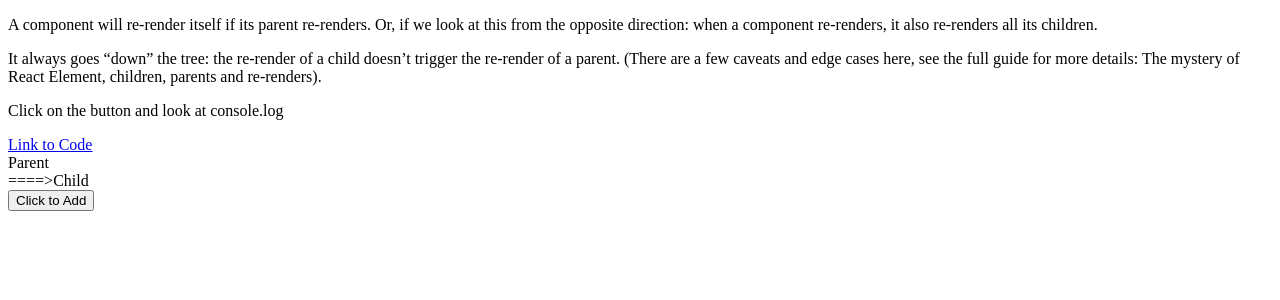
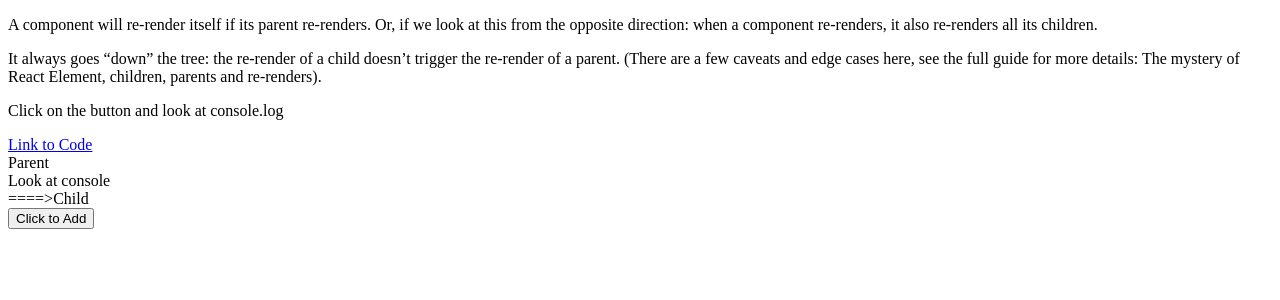
Before and after one commit to luizrosalba/next-js-performance, a Next.js app: page /parentChanges in a window 1280 px wide. Shown: the top 300 px of the page. Built offline with nearby package versions, Linux system fonts and the light colour scheme; a small style sheet from the web is missing.

Commit message:
improve docs

```diff
--- a/src/app/parentChanges/page.tsx
+++ b/src/app/parentChanges/page.tsx
@@ -3,8 +3,11 @@ import React, { useCallback, useState } from 'react';
 import Link from 'next/link';
 const Child = () => {
     console.log('Child rerender')
+    {/* will rerender when Parent rerenders */ }
     return (
-        <div>{'====>'}Child</div>
+        <>
+            <div>{'====>'}Child</div>
+        </>
     )
 }
 
@@ -13,8 +16,8 @@ const Parent = () => {
     console.log('Parent rerender')
     return (
         <>
-            {/* will rerender when Parent rerenders */}
             <div>Parent</div>
+            <div>Look at console </div>
             <Child />
             <button onClick={() => setCount(count + 1)}>Click to Add</button>
         </>
```
